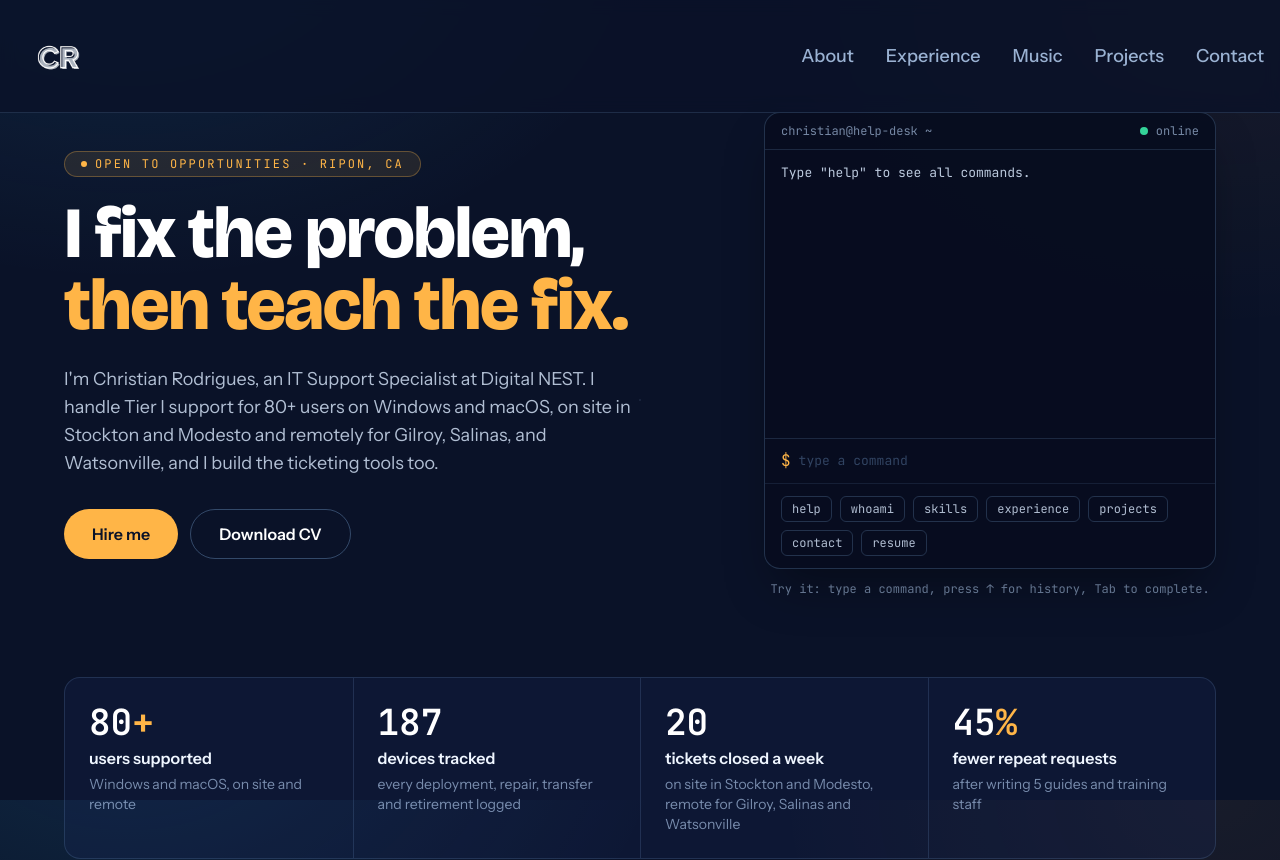
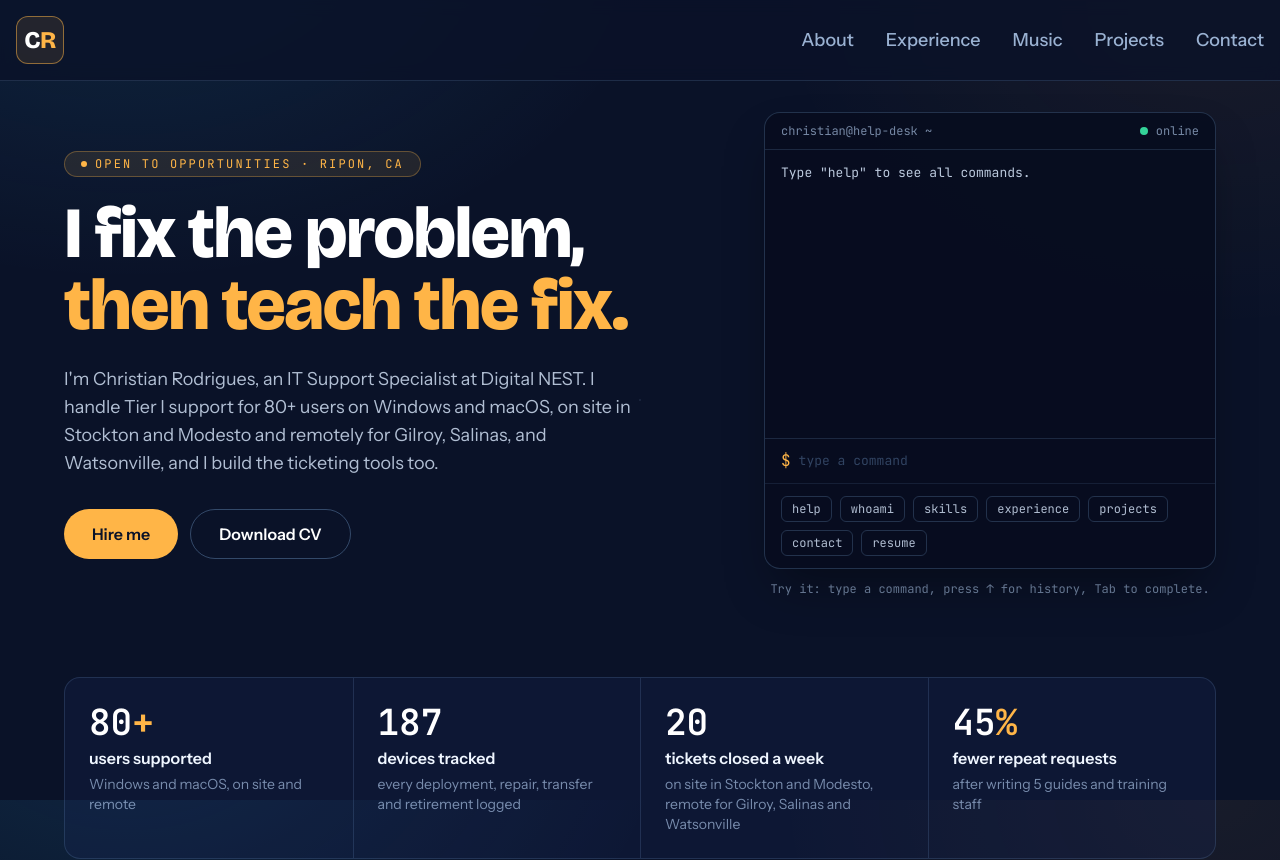
Before and after one commit to xowin/nextjsport, a Next.js app: page / in a window 1280 px wide. Shown: the top 860 px of the page. Built offline with nearby package versions, Linux system fonts and the light colour scheme; no server answers.

Commit message:
feat: replace washed-out PNG logo with themed CR monogram
Inline monogram in the heading font with an amber R, used in the navbar
and footer; remove the unused logo.png.

Co-Authored-By: Claude Sonnet 5.5 <noreply@anthropic.com>

```diff
--- a/app/components/Footer.jsx
+++ b/app/components/Footer.jsx
@@ -1,12 +1,11 @@
 import React from "react";
+import Logo from "./Logo";
 
 const Footer = () => {
   return (
     <footer className="footer border z-10 border-t-blue-400/20 border-l-transparent border-r-transparent text-blue-200/60">
       <div className="container p-12 flex justify-between items-center">
-        <span>
-        <img src="/images/logo.png" alt="logo" width={60} height={60} />
-        </span>
+        <Logo className="h-10 w-10 text-lg" />
         <p className="text-sm">© 2026 Christian Rodrigues. All rights reserved.</p>
       </div>
     </footer>
--- /dev/null
+++ b/app/components/Logo.jsx
@@ -0,0 +1,10 @@
+const Logo = ({ className = "h-12 w-12 text-2xl" }) => (
+  <span
+    aria-hidden="true"
+    className={`font-display inline-flex select-none items-center justify-center rounded-xl border border-signal/50 bg-signal/10 font-extrabold leading-none tracking-tight text-white ${className}`}
+  >
+    C<span className="text-signal">R</span>
+  </span>
+);
+
+export default Logo;
--- a/app/components/Navbar.jsx
+++ b/app/components/Navbar.jsx
@@ -3,7 +3,7 @@ import React, { useState } from "react";
 import NavLink from "./NavLink";
 import { Bars3Icon, XMarkIcon } from "@heroicons/react/24/solid";
 import MenuOverlay from "./MenuOverlay";
-import Image from "next/image";
+import Logo from "./Logo";
 
 const navLinks = [
   {
@@ -34,12 +34,9 @@ const Navbar = () => {
   return (
     <nav className="fixed mx-auto top-0 left-0 right-0 z-10 bg-ink/80 backdrop-blur border-b border-blue-300/15">
       <div className="flex container lg:py-4 flex-wrap items-center justify-between mx-auto px-4 py-2">
-      { <a
-          href={"/"}
-          className="text-2xl md:text-5xl text-white font-semibold"
-        >
-          <Image src="/images/logo.png" alt="logo" width={80} height={80}/>
-        </a> }
+        <a href="/" aria-label="Christian Rodrigues, home">
+          <Logo />
+        </a>
         <div className="mobile-menu block md:hidden">
           {!navbarOpen ? (
             <button
```
Also changed, not shown: public/images/logo.png (deleted).
